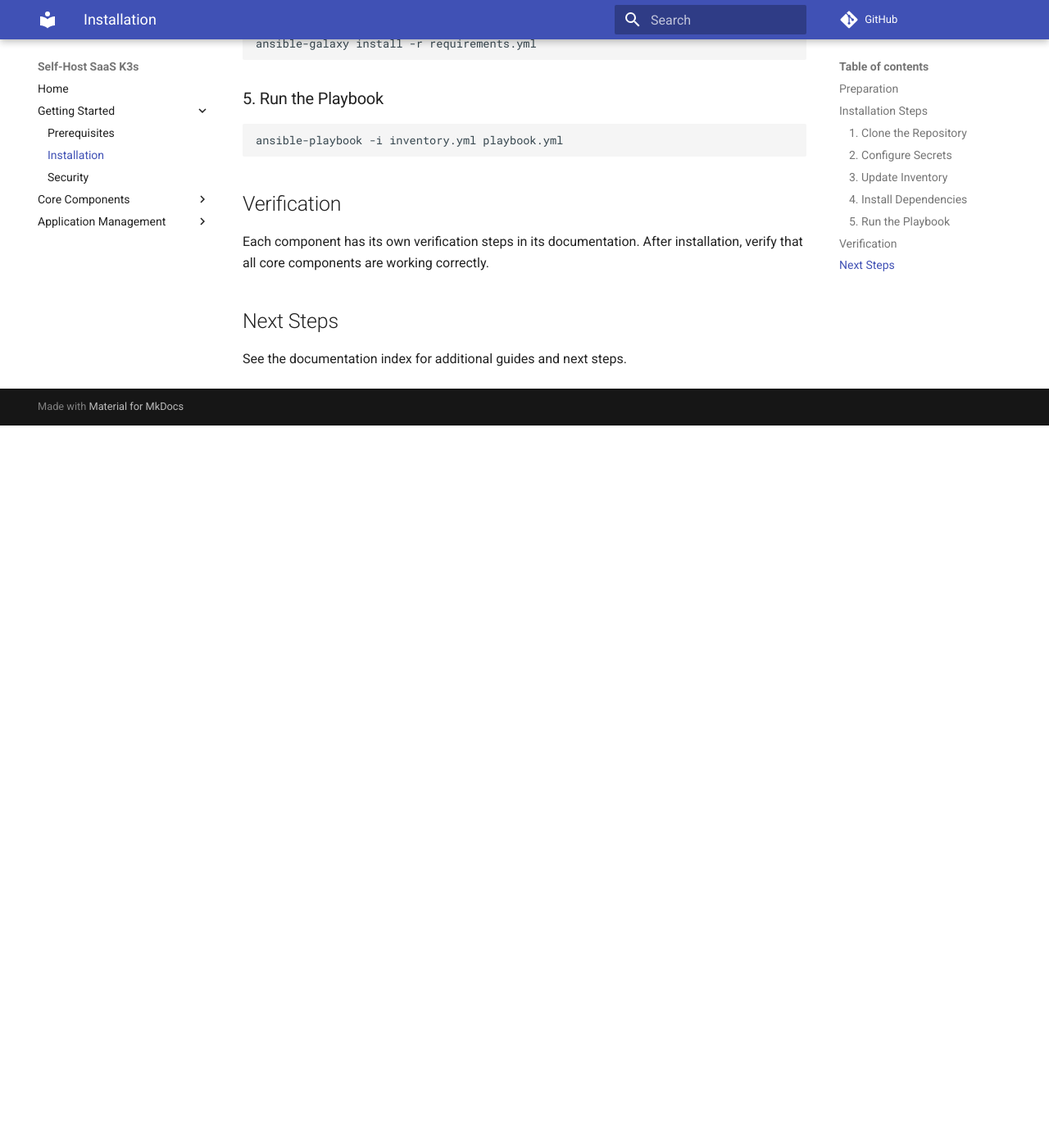
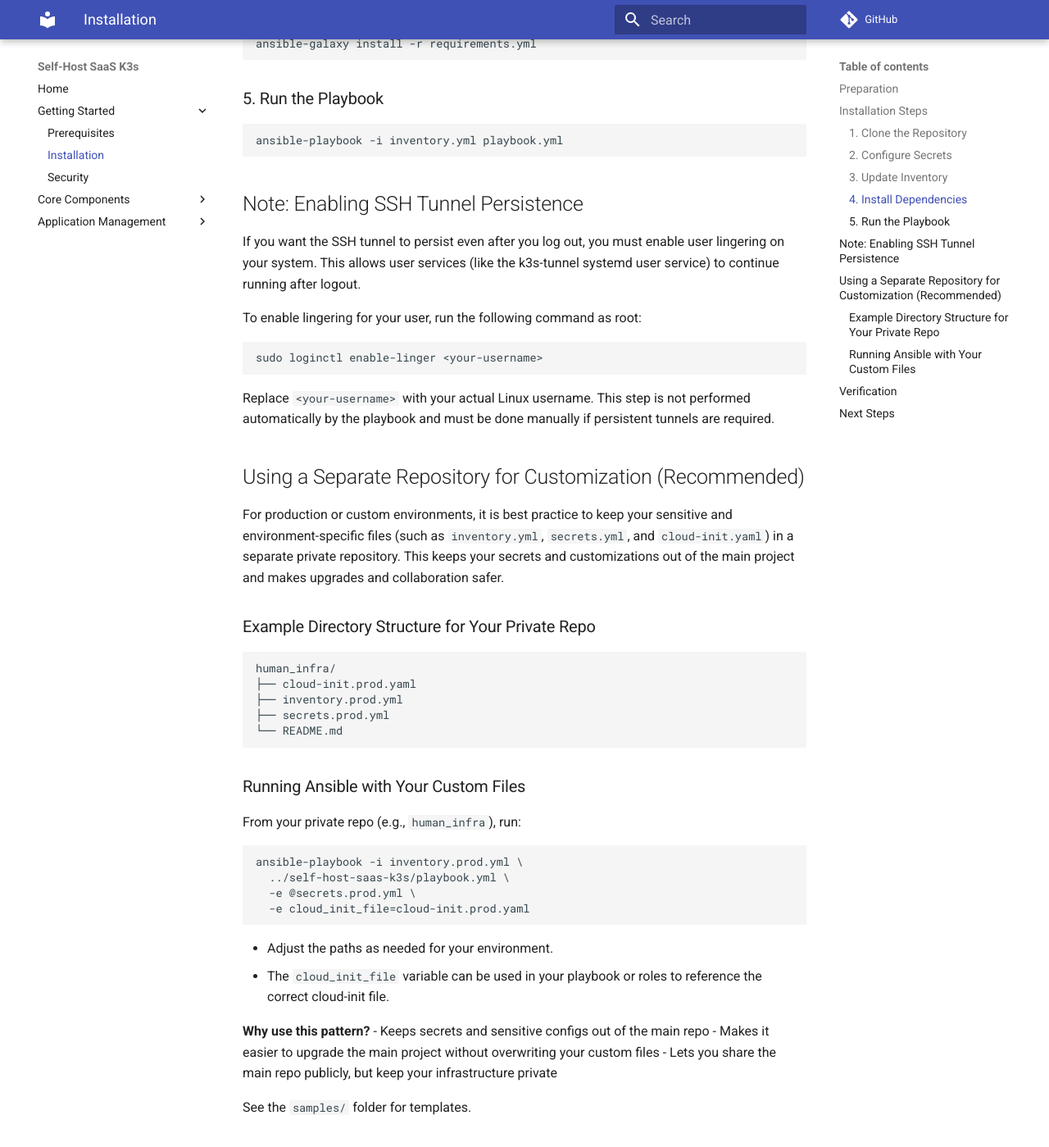
Before and after one commit to humansoftware/self-host-saas-k3s, an MkDocs documentation site: the page built from docs/installation.md, in a window 1280 px wide and 1400 px high, scrolled down 1080 px. Shown: the whole window at 82% size. Built offline with MkDocs 1.6.1 and Material for MkDocs 9.7.7, drawn with Linux system fonts in a browser that asks for light colours; comment, search, counter and statistics services are not loaded; before the commit the page ends 1599 px from its top, so only the background shows below that.

````diff
--- a/docs/installation.md
+++ b/docs/installation.md
@@ -51,6 +51,53 @@ ansible-galaxy install -r requirements.yml
 ansible-playbook -i inventory.yml playbook.yml
 ```
 
+## Note: Enabling SSH Tunnel Persistence
+
+If you want the SSH tunnel to persist even after you log out, you must enable user lingering on your system. This allows user services (like the k3s-tunnel systemd user service) to continue running after logout.
+
+To enable lingering for your user, run the following command as root:
+
+```sh
+sudo loginctl enable-linger <your-username>
+```
+
+Replace `<your-username>` with your actual Linux username. This step is not performed automatically by the playbook and must be done manually if persistent tunnels are required.
+
+## Using a Separate Repository for Customization (Recommended)
+
+For production or custom environments, it is best practice to keep your sensitive and environment-specific files (such as `inventory.yml`, `secrets.yml`, and `cloud-init.yaml`) in a separate private repository. This keeps your secrets and customizations out of the main project and makes upgrades and collaboration safer.
+
+### Example Directory Structure for Your Private Repo
+
+```
+human_infra/
+├── cloud-init.prod.yaml
+├── inventory.prod.yml
+├── secrets.prod.yml
+└── README.md
+```
+
+### Running Ansible with Your Custom Files
+
+From your private repo (e.g., `human_infra`), run:
+
+```sh
+ansible-playbook -i inventory.prod.yml \
+  ../self-host-saas-k3s/playbook.yml \
+  -e @secrets.prod.yml \
+  -e cloud_init_file=cloud-init.prod.yaml
+```
+
+- Adjust the paths as needed for your environment.
+- The `cloud_init_file` variable can be used in your playbook or roles to reference the correct cloud-init file.
+
+**Why use this pattern?**
+- Keeps secrets and sensitive configs out of the main repo
+- Makes it easier to upgrade the main project without overwriting your custom files
+- Lets you share the main repo publicly, but keep your infrastructure private
+
+See the `samples/` folder for templates.
+
 ## Verification
 
 Each component has its own verification steps in its documentation. After installation, verify that all core components are working correctly.
````
Also changed, not shown: README.md (+7 -1 lines), samples/README.md (added, +18 -0 lines), samples/local_scripts/README.md (renamed from local_scripts/README.md, +8 -5 lines), 16 other files.
